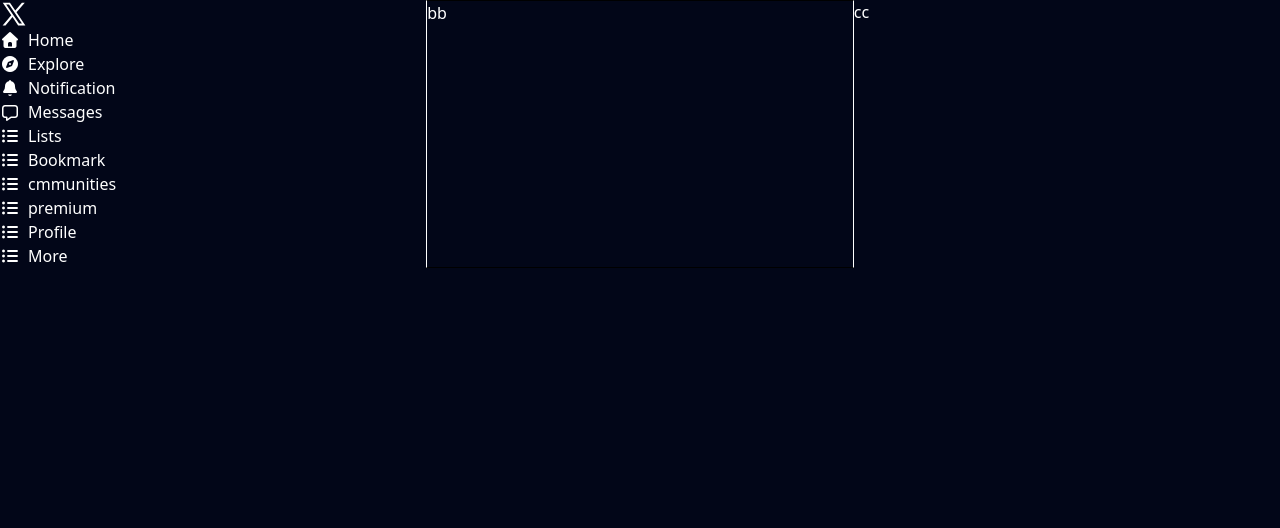
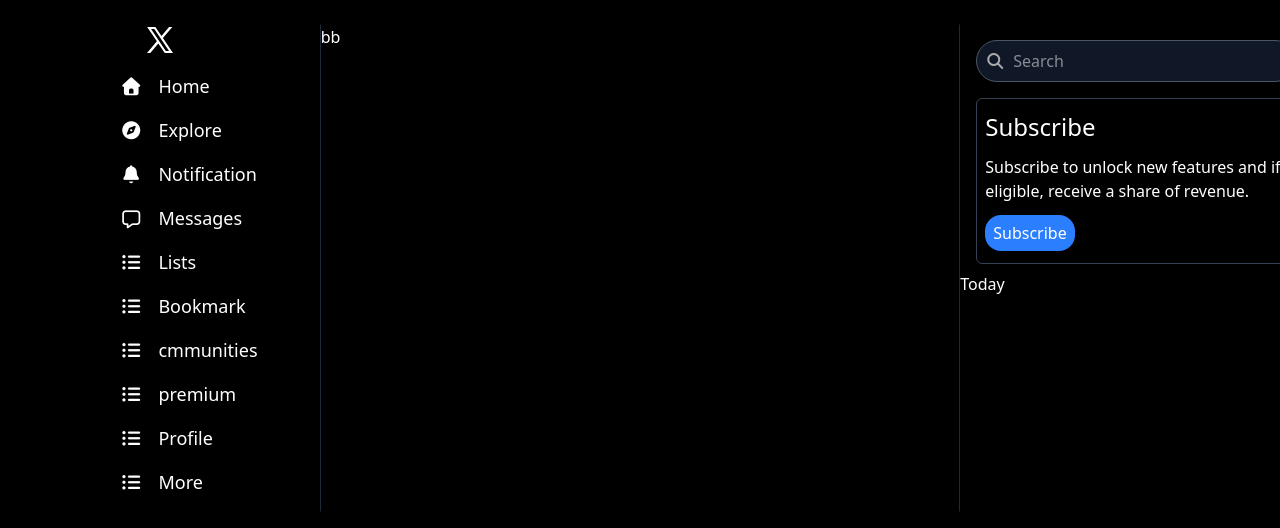
Before and after one commit to mrmanpreet073/Twitter-using-Tailwind, a plain HTML site: page src/index.html in a window 1280 px wide. Drawn offline with Linux system fonts and the light colour scheme.

Commit message:
section 3 added

```diff
--- a/src/index.html
+++ b/src/index.html
@@ -5,16 +5,19 @@
     <meta charset="UTF-8">
     <meta name="viewport" content="width=device-width, initial-scale=1.0">
     <link rel="stylesheet" href="./output.css">
-<link rel="stylesheet" href="https://cdnjs.cloudflare.com/ajax/libs/font-awesome/7.0.1/css/all.min.css" integrity="sha512-2SwdPD6INVrV/lHTZbO2nodKhrnDdJK9/kg2XD1r9uGqPo1cUbujc+IYdlYdEErWNu69gVcYgdxlmVmzTWnetw==" crossorigin="anonymous" referrerpolicy="no-referrer" />    <title>Document</title>
+    <link rel="stylesheet" href="https://cdnjs.cloudflare.com/ajax/libs/font-awesome/7.0.1/css/all.min.css"
+        integrity="sha512-2SwdPD6INVrV/lHTZbO2nodKhrnDdJK9/kg2XD1r9uGqPo1cUbujc+IYdlYdEErWNu69gVcYgdxlmVmzTWnetw=="
+        crossorigin="anonymous" referrerpolicy="no-referrer" />
+    <title>Document</title>
 </head>
 
-<body class="bg-slate-950 text-white ">
+<body class="bg-black text-white  ">
     <!-- // Starting Of Project -->
-    <div class="flex container m-auto ">
-        <div class="first w-full ">
-            <div class="logo">
+    <div class="flex container m-auto my-6    ">
+        <div class="first w-[50%] ">
+            <div class="logo px-2 w-full   flex justify-center ">
                 <svg viewBox="0 0 24 24" aria-hidden="true"
-                    class=" w-7 invert r-4qtqp9 r-yyyyoo r-dnmrzs r-bnwqim r-lrvibr r-m6rgpd r-lrsllp r-1nao33i r-16y2uox r-8kz0gk">
+                    class=" w-8   invert  r-4qtqp9 r-yyyyoo r-dnmrzs r-bnwqim r-lrvibr r-m6rgpd r-lrsllp r-1nao33i r-16y2uox r-8kz0gk">
                     <g>
                         <path
                             d="M21.742 21.75l-7.563-11.179 7.056-8.321h-2.456l-5.691 6.714-4.54-6.714H2.359l7.29 10.776L2.25 21.75h2.456l6.035-7.118 4.818 7.118h6.191-.008zM7.739 3.818L18.81 20.182h-2.447L5.29 3.818h2.447z">
@@ -22,24 +25,76 @@
                     </g>
                 </svg>
             </div>
-            <div class="sidebar">
-                <ul class="flex flex-col justify-center ">
-                    <li class="flex justify-start items-center gap-2"><i class="fa-solid fa-house" style="color: #ffffff;"></i>Home</li>
-                    <li class="flex justify-start items-center gap-2"><i class="fa-solid fa-compass" style="color: #ffffff;"></i>Explore</li>
-                    <li class="flex justify-start items-center gap-2"><i class="fa-solid fa-bell" style="color: #ffffff;"></i>Notification</li>
-                    <li class="flex justify-start items-center gap-2"><i class="fa-regular fa-message" style="color: #ffffff;"></i>Messages</li>
-                    <li class="flex justify-start items-center gap-2"><i class="fa-solid fa-list-ul" style="color: #ffffff;"></i>Lists</li>
-                    <li class="flex justify-start items-center gap-2"><i class="fa-solid fa-list-ul" style="color: #ffffff;"></i>Bookmark</li>
-                    <li class="flex justify-start items-center gap-2"><i class="fa-solid fa-list-ul" style="color: #ffffff;"></i>cmmunities</li>
-                    <li class="flex justify-start items-center gap-2"><i class="fa-solid fa-list-ul" style="color: #ffffff;"></i>premium</li>
-                    <li class="flex justify-start items-center gap-2"><i class="fa-solid fa-list-ul" style="color: #ffffff;"></i>Profile</li>
-                    <li class="flex justify-start items-center gap-2"><i class="fa-solid fa-list-ul" style="color: #ffffff;"></i>More</li>
+            <div class="sidebar flex  justify-end ">
+                <ul class="flex flex-col    w-[65%]  py-2 ">
+                    <li
+                        class="flex justify-start items-center gap-4   text-lg  p-2 w-fit hover:bg-gray-800  hover:cursor-pointer hover:rounded-xl     ">
+                        <i class="fa-solid fa-house " style="color: #ffffff;"></i>Home
+                    </li>
+                    <li
+                        class="flex justify-start items-center gap-4   text-lg  p-2 w-fit hover:bg-gray-800  hover:cursor-pointer hover:rounded-xl     ">
+                        <i class="fa-solid fa-compass" style="color: #ffffff;"></i>Explore
+                    </li>
+                    <li
+                        class="flex justify-start items-center gap-4   text-lg  p-2 w-fit hover:bg-gray-800  hover:cursor-pointer hover:rounded-xl     ">
+                        <i class="fa-solid fa-bell" style="color: #ffffff;"></i>Notification
+                    </li>
+                    <li
+                        class="flex justify-start items-center gap-4   text-lg  p-2 w-fit hover:bg-gray-800  hover:cursor-pointer hover:rounded-xl     ">
+                        <i class="fa-regular fa-message" style="color: #ffffff;"></i>Messages
+                    </li>
+                    <li
+                        class="flex justify-start items-center gap-4   text-lg  p-2 w-fit hover:bg-gray-800  hover:cursor-pointer hover:rounded-xl     ">
+                        <i class="fa-solid fa-list-ul" style="color: #ffffff;"></i>Lists
+                    </li>
+                    <li
+                        class="flex justify-start items-center gap-4   text-lg  p-2 w-fit hover:bg-gray-800  hover:cursor-pointer hover:rounded-xl     ">
+                        <i class="fa-solid fa-list-ul" style="color: #ffffff;"></i>Bookmark
+                    </li>
+                    <li
+                        class="flex justify-start items-center gap-4   text-lg  p-2 w-fit hover:bg-gray-800  hover:cursor-pointer hover:rounded-xl     ">
+                        <i class="fa-solid fa-list-ul" style="color: #ffffff;"></i>cmmunities
+                    </li>
+                    <li
+                        class="flex justify-start items-center gap-4   text-lg  p-2 w-fit hover:bg-gray-800  hover:cursor-pointer hover:rounded-xl     ">
+                        <i class="fa-solid fa-list-ul" style="color: #ffffff;"></i>premium
+                    </li>
+                    <li
+                        class="flex justify-start items-center gap-4   text-lg  p-2 w-fit hover:bg-gray-800  hover:cursor-pointer hover:rounded-xl     ">
+                        <i class="fa-solid fa-list-ul" style="color: #ffffff;"></i>Profile
+                    </li>
+                    <li
+                        class="flex justify-start items-center gap-4   text-lg  p-2 w-fit hover:bg-gray-800  hover:cursor-pointer hover:rounded-xl     ">
+                        <i class="fa-solid fa-list-ul" style="color: #ffffff;"></i>More
+                    </li>
 
                 </ul>
+
             </div>
         </div>
-        <div class="second w-full  border border-x-white border-y-black ">bb</div>
-        <div class="third w-full  ">cc</div>
+        <div class="second w-full   border-1 border-x-gray-800 border-y-black ">bb</div>
+        <div class="third w-[50%]   ">
+            <div
+                class="search flex border-1 border-gray-600   bg-gray-900 mx-4 my-4     px-2 py-2 rounded-full  gap-2  w-full   ">
+                <div class="logo">
+                    <i class="fa-solid fa-magnifying-glass" style="color: #ababab;"></i>
+                </div>
+                <div class="searchbar">
+                    <input type="text" name="search" placeholder="Search"
+                        class="border-none hover:border-none  focus:outline-none ">
+                </div>
+            </div>
+            <div class="subscribe w-full rounded-md  border border-gray-700   mx-4  my-2 p-2 ">
+                <h1 class="text-2xl py-1  ">Subscribe</h1>
+
+                <p class="py-2  ">Subscribe to unlock new features and if eligible, receive a share of revenue.</p>
+                <button class="bg-blue-500  my-1  py-1.5 px-2 rounded-2xl font-medium    ">Subscribe</button>
+            </div>
+            <div class="today-news">
+                <h1>Today</h1>
+            </div>
+        </div>
+
     </div>
 </body>
 
```
Also changed, not shown: src/output.css.
